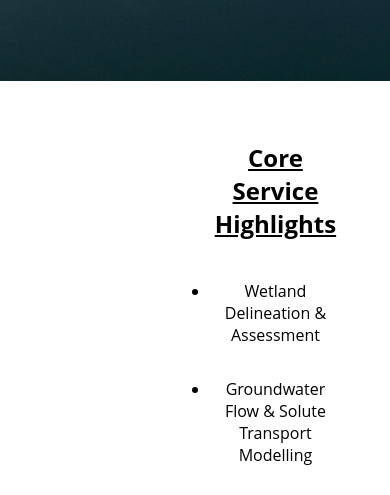
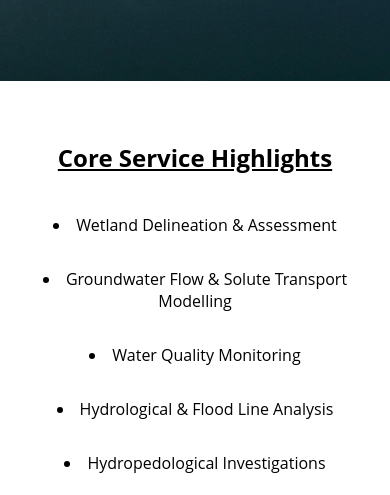
Before and after one commit to SonopoKhiba/MATSIPANE-PROJECTS-PTY-Ltd.github.io, a plain HTML site: page index.html in a window 390 px wide. Shown: the part 890-1385 px from the top of the page. Drawn offline with Linux system fonts and the light colour scheme.

Commit message:
Responsive fix on small devices

```diff
--- a/style.css
+++ b/style.css
@@ -282,9 +282,21 @@ hr {
         text-align: center;
     }
 
-    /* .text-content, .image-content {
-        padding-left: 0;
-    } */
+    .text-content,
+    .image-content {
+        flex: 1 1 100%;
+        padding: 0;
+    }
+
+    .text-content h2,
+    .text-content ul {
+        padding-left: 0px;
+        text-align: center;
+    }
+
+    .text-content li {
+        list-style-position: inside;
+    }
 
     .image-content img {
         position: static;
```
